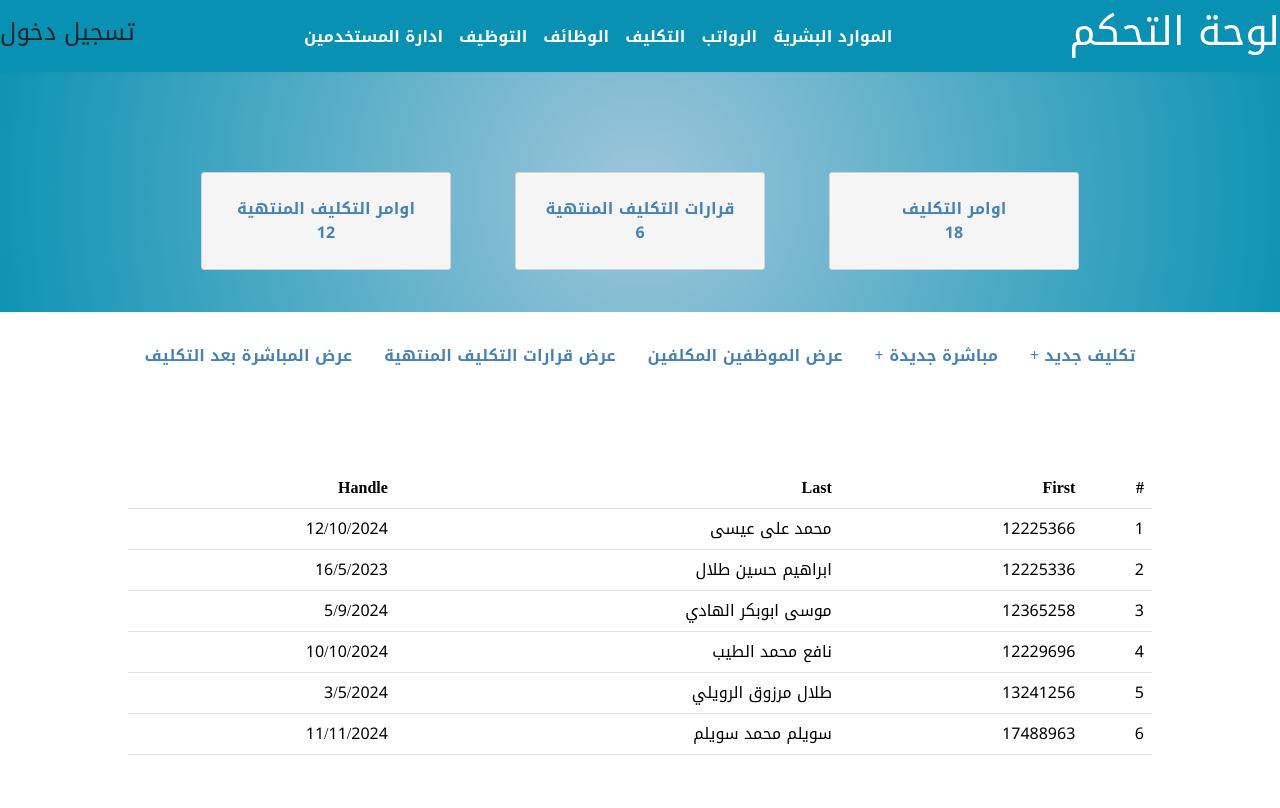
After one commit to tawseelgroup/ahc, a Django app: page /newassignment in a window 1280 px wide. The commit adds this page. Run offline with Django 5.2, Linux system fonts and the light colour scheme.

Commit message:
seconds update

```diff
--- /dev/null
+++ b/main/templates/assignment.html
@@ -0,0 +1,39 @@
+{% extends 'base.html' %}
+{% load static %}
+{% block container %}
+<link rel="stylesheet" href="{% static 'css/assign.css' %}">
+<section class="body">
+    <div class="bg">
+        <div class="info">
+            <div class="bars">
+                <div class="assign-header">
+                    <div>
+                        <div>اوامر التكليف</div>
+                        <div>18</div>
+                    </div>
+                    <div>
+                        <div>قرارات التكليف المنتهية</div>
+                        <div>6</div>
+                    </div>
+                    <div>
+                        <div>اوامر التكليف المنتهية</div>
+                        <div>12</div>
+                    </div>
+                </div>
+            </div>
+        </div>
+        <div class="commands">
+            <a href="{% url 'newassignment' %}">تكليف جديد +</a>
+            <a href="{% url 'newassignment' %}">مباشرة جديدة +</a>
+            <a href="{% url 'newassignment' %}"> عرض الموظفين المكلفين</a>
+            <a href="{% url 'newassignment' %}">عرض قرارات التكليف المنتهية</a>
+            <a href="{% url 'newassignment' %}">عرض المباشرة بعد التكليف</a>
+        </div>
+        {% block assignment %}
+        {% endblock %}
+
+    </div>
+</section>
+
+
+{% endblock %}
--- /dev/null
+++ b/main/templates/assignments/newassignment.html
@@ -0,0 +1,105 @@
+{% extends 'assignment.html' %}
+{% load static %}
+{% block assignment %}
+<link rel="stylesheet" href="{% static 'css/newassignment.css' %}">
+<div style="width: 80%; margin: auto;">
+
+<!--    <table class="mytable table-sm">-->
+<!--        <theader>-->
+<!--            <th>-->
+<!--                <th>م</th>-->
+<!--                <th>رقم السجل</th>-->
+<!--                <th>الاسم</th>-->
+<!--                <th>تاريخ القرار</th>-->
+<!--            </th>-->
+<!--        </theader>-->
+<!--        <tbody>-->
+<!--            <tr>-->
+<!--                <td>1</td>-->
+<!--                <td>12225366</td>-->
+<!--                <td>محمد على عيسى</td>-->
+<!--                <td>12/10/2024</td>-->
+<!--            </tr>-->
+<!--            <tr>-->
+<!--                <td>2</td>-->
+<!--                <td>12225336</td>-->
+<!--                <td>ابراهيم حسين طلال</td>-->
+<!--                <td>16/5/2023</td>-->
+<!--            </tr>-->
+<!--            <tr>-->
+<!--                <td>3</td>-->
+<!--                <td>12365258</td>-->
+<!--                <td>موسى ابوبكر الهادي</td>-->
+<!--                <td>5/9/2024</td>-->
+<!--            </tr>-->
+<!--            <tr>-->
+<!--                <td>4</td>-->
+<!--                <td>12229696</td>-->
+<!--                <td>نافع محمد الطيب</td>-->
+<!--                <td>10/10/2024</td>-->
+<!--            </tr>-->
+<!--            <tr>-->
+<!--                <td>5</td>-->
+<!--                <td>13241256</td>-->
+<!--                <td>طلال مرزوق الرويلي</td>-->
+<!--                <td>3/5/2024</td>-->
+<!--            </tr>-->
+<!--            <tr>-->
+<!--                <td>6</td>-->
+<!--                <td>17488963</td>-->
+<!--                <td>سويلم محمد سويلم</td>-->
+<!--                <td>11/11/2024</td>-->
+<!--            </tr>-->
+<!--        </tbody>-->
+<!--    </table>-->
+
+    <table class="table" style="margin: 100px auto; ">
+        <thead>
+        <tr>
+            <th scope="col">#</th>
+            <th scope="col">First</th>
+            <th scope="col">Last</th>
+            <th scope="col">Handle</th>
+        </tr>
+        </thead>
+        <tbody>
+        <tr>
+            <td>1</td>
+            <td>12225366</td>
+            <td>محمد على عيسى</td>
+            <td>12/10/2024</td>
+        </tr>
+        <tr>
+            <td>2</td>
+            <td>12225336</td>
+            <td>ابراهيم حسين طلال</td>
+            <td>16/5/2023</td>
+        </tr>
+        <tr>
+            <td>3</td>
+            <td>12365258</td>
+            <td>موسى ابوبكر الهادي</td>
+            <td>5/9/2024</td>
+        </tr>
+        <tr>
+            <td>4</td>
+            <td>12229696</td>
+            <td>نافع محمد الطيب</td>
+            <td>10/10/2024</td>
+        </tr>
+        <tr>
+            <td>5</td>
+            <td>13241256</td>
+            <td>طلال مرزوق الرويلي</td>
+            <td>3/5/2024</td>
+        </tr>
+        <tr>
+            <td>6</td>
+            <td>17488963</td>
+            <td>سويلم محمد سويلم</td>
+            <td>11/11/2024</td>
+        </tr>
+        </tbody>
+    </table>
+</div>
+{% endblock %}
--- a/main/templates/base.html
+++ b/main/templates/base.html
@@ -10,18 +10,18 @@
     <link href="https://cdn.jsdelivr.net/npm/bootstrap@5.3.3/dist/css/bootstrap.min.css" rel="stylesheet" integrity="sha384-QWTKZyjpPEjISv5WaRU9OFeRpok6YctnYmDr5pNlyT2bRjXh0JMhjY6hW+ALEwIH" crossorigin="anonymous">
     <title>Document</title>
 </head>
-<body class=".noto-kufi-arabic">
+<body class="noto-kufi-arabic-fo">
     <nav class="navbar">
-    <h1>لوحة التحكم</h1>
+        <a href="{% url 'main' %}"  class="title" style="text-decoration: none"><h1>لوحة التحكم</h1></a>
         <ul>
-        <li>الموارد البشرية</li>
-        <li>الرواتب</li>
-        <li>التكليف</li>
-        <li>الوظائف</li>
-        <li>التوظيف</li>
-        <li>ادارة المستخدمين</li>
+            <a href="{% url 'hr' %}"><li>الموارد البشرية</li></a>
+            <a href="{% url 'payroll' %}"><li>الرواتب</li></a>
+            <a href="{% url 'assignment' %}"><li>التكليف</li></a>
+            <a href="{% url 'jobs' %}"><li>الوظائف</li></a>
+            <a href="{% url 'recruitment' %}"><li>التوظيف</li></a>
+            <a href="{% url 'usersmanagement' %}"><li>ادارة المستخدمين</li></a>
         </ul>
-    <h2>احمد ابراهيم</h2>
+        <h4>تسجيل دخول</h4>
     </nav>
     {% block container %}
     {% endblock %}
--- a/main/templates/mainpage.html
+++ b/main/templates/mainpage.html
@@ -3,6 +3,7 @@
 {% block container %}
 <div class="bg">
     <img src="{% static 'images/bg.jpg' %}" style='width:100%;height:100%;object-fit:cover;object-position:center;'/ >
+    <img src="{% static 'images/logo.png' %}" alt="sadsd" style="width: 40%;height: 50%;object-fit:cover;object-position:center; position: absolute; top: 50%; left: 50%; transform: translate(-50%, -50%);z-index: 10">
 </div>
 
 {% endblock %}
--- a/main/urls.py
+++ b/main/urls.py
@@ -3,4 +3,12 @@ from . import views
 
 urlpatterns = [
     path('', views.main, name='main'),
+    path('hr/', views.hr, name='hr'),
+    path('payroll/', views.payroll, name='payroll'),
+    path('assignment/', views.assignment, name='assignment'),
+    path('jobs/', views.jobs, name='jobs'),
+    path('recruitment/', views.recruitment, name='recruitment'),
+    path('usersmanagement/', views.usersmanagement, name='usersmanagement'),
+
+    path('newassignment', views.newassignment, name='newassignment'),
 ]
--- a/main/views.py
+++ b/main/views.py
@@ -4,3 +4,24 @@ from django.shortcuts import render
 
 def main(request):
     return render(request, 'mainpage.html')
+
+def hr(request):
+    return render(request, 'hr.html')
+
+def payroll(request):
+    return render(request, 'payroll.html')
+
+def assignment(request):
+    return render(request, 'assignment.html')
+
+def jobs(request):
+    return render(request, 'jobs.html')
+
+def recruitment(request):
+    return render(request, 'recruitment.html')
+
+def usersmanagement(request):
+    return render(request, 'usersmanagement.html')
+
+def newassignment(request):
+    return render(request, 'assignments/newassignment.html')
--- /dev/null
+++ b/static/css/assign.css
@@ -0,0 +1,55 @@
+
+.assign-header{
+    display: flex;
+    flex-direction: row;
+    justify-content: center;
+    gap: 4rem;
+    align-items: center;
+}
+
+.info{
+    /*background: #757F9A;  !* fallback for old browsers *!*/
+    background: -webkit-linear-gradient(to right, #D7DDE8, #757F9A);  /* Chrome 10-25, Safari 5.1-6 */
+    /*background: linear-gradient(to right, #2c3e50, #3498db); !* W3C, IE 10+/ Edge, Firefox 16+, Chrome 26+, Opera 12+, Safari 7+ *!*/
+    background: radial-gradient(circle, rgba(158,198,218,1) 0%, rgba(8,145,178,0.9780287114845938) 100%);
+    height: 30vh;
+}
+
+.bars{
+    width: 90%;
+    margin: auto;
+    position: relative;
+    top: 100px;
+}
+
+.assign-header>div{
+    background-color: #f5f5f5;
+    border-radius: 3px;
+    border: 1px solid lightgray;
+    width: 250px;
+    text-align: center;
+    color: steelblue;
+    font-weight: bold;
+    padding: 1.5rem;
+}
+
+.commands{
+    display: flex;
+    flex-direction: row;
+    justify-content: center;
+}
+.commands a{
+    border: none;
+    background: transparent;
+    color: steelblue;
+    font-weight: bold;
+    padding: 1rem;
+    position: relative;
+    top: 1rem;
+    box-sizing: border-box;
+    text-decoration: none;
+}
+
+.commands a:hover{
+    border-bottom: 2px solid steelblue;
+}
--- a/static/css/main.css
+++ b/static/css/main.css
@@ -1,5 +1,6 @@
 @import url('https://fonts.googleapis.com/css2?family=Noto+Kufi+Arabic:wght@100..900&display=swap');
 
+@import url('https://fonts.googleapis.com/css2?family=Cairo:wght@200..1000&family=Noto+Kufi+Arabic:wght@100..900&display=swap');
 
 body{
     direction: rtl;
@@ -7,24 +8,42 @@ body{
     padding: 0;
     margin: 0;
     box-sizing: border-box;
-    font-family: 'Noto Kufi Arabic', sans-serif;
+    font-family: Cairo,'Noto Kufi Arabic', sans-serif;
+    min-height: 100vh;
 }
 
-.noto-kufi-arabic {
+.title, h2{
+    color: white;
+}
+
+.noto-kufi-arabic-fo {
     font-family: "Noto Kufi Arabic", serif;
-    font-optical-sizing: auto;
     font-style: normal;
 }
 
+.cairo{
+    font-family: "Cairo", serif;
+    font-optical-sizing: auto;
+    font-weight: bold;
+    font-style: normal;
+   font-variation-settings: "slnt" 0;
+}
+
 .navbar{
-    background-color: rgb(13 148 136 );;
-    padding: 10px 50px;
+    /*background-color: rgb(13 148 136 );*/
+    background-color: #0891B2;
+    padding: 15px 500px;
+    padding-block: 50px;
+    writing-mode: horizontal-tb;
     width: 100%;
-    margin: auto;
     box-shadow: 0 0 5px rgba(0, 0, 0, .05);
     display: flex;
     justify-content: space-between;
     align-items: center;
+}
+
+.navbar section{
+
 }
 
 .navbar>ul{
@@ -34,9 +53,24 @@ body{
     list-style: none;
     gap: 1rem;
     color: white;
+    position: relative;
+    top: 9px;
+}
+
+
+
+.navbar>ul>a{
+    text-decoration: none;
+    color: white;
+    line-height: 30px;
+    font-weight: bold;
 }
 
 .bg{
     height: 92vh;
     margin: auto
 }
+
+a{
+    text-decoration: none;
+}
--- /dev/null
+++ b/static/css/newassignment.css
@@ -0,0 +1,11 @@
+.mytable{
+    margin: 100px;
+    width: 70%;
+    padding: 20px;
+    border-radius: 5px;
+}
+
+.mytable tr{
+    border-bottom: 2px solid lightgray;
+    padding: 20px;
+}
```
Also changed, not shown: main/templates/hr.html (added, +8 -0 lines), main/templates/jobs.html (added, +8 -0 lines), main/templates/payroll.html (added, +8 -0 lines), main/templates/recruitment.html (added, +8 -0 lines), main/templates/usersmanagement.html (added, +8 -0 lines), static/images/logo.png (added). Lines whose indentation alone changed are shown as unchanged.
